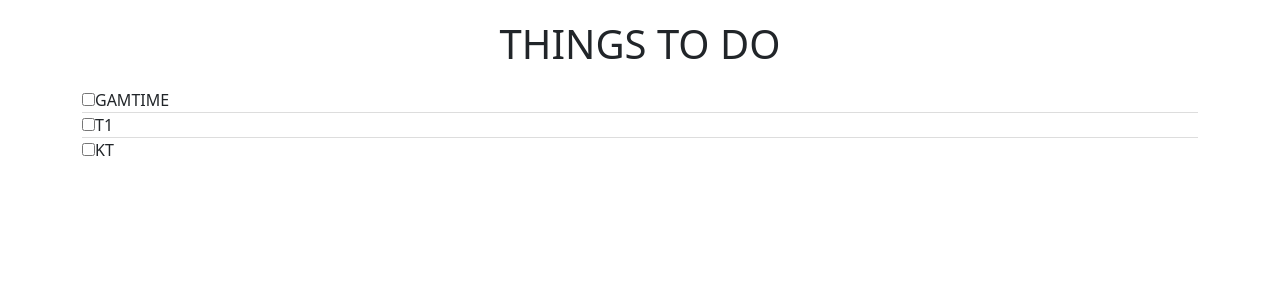
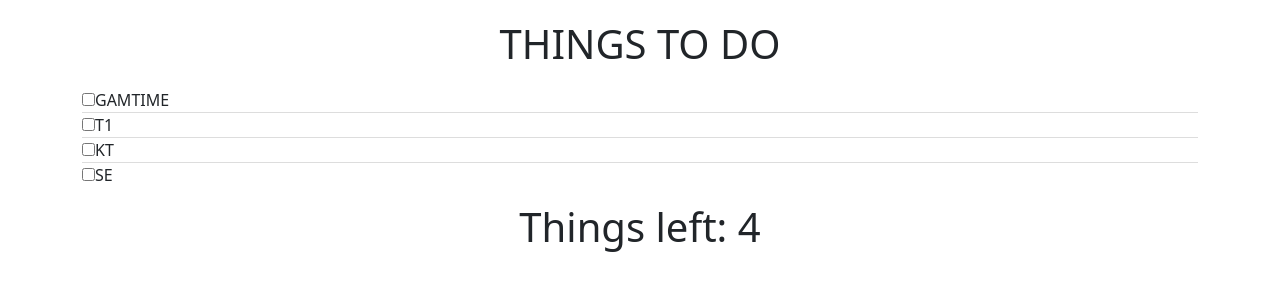
Before and after one commit to Maduro29/todo, a React (Create React App) app: page / in a window 1280 px wide. Shown: the top 300 px of the page. Built offline with nearby package versions, Linux system fonts and the light colour scheme.

Commit message:
footer-component

```diff
--- a/src/components/App.js
+++ b/src/components/App.js
@@ -17,6 +17,11 @@ function App() {
       id: 3,
       text: 'KT',
       status: false
+    },
+    {
+      id: 4,
+      text: 'SE',
+      status: true
     }
   ];
 
--- /dev/null
+++ b/src/components/Footer.js
@@ -0,0 +1,11 @@
+import React from "react";
+
+const Footer = (props) => {
+    let data = props;
+
+    return (
+        <h1>Things left: {data.left}</h1>
+    )
+}
+
+export default Footer
--- a/src/components/TodoItem.js
+++ b/src/components/TodoItem.js
@@ -2,7 +2,6 @@ import React from "react";
 
 const TodoItem = (props) => {
     const data = props;
-    console.log(data);
 
     return (
         <li className="ui-state-default">
--- a/src/components/TodoList.js
+++ b/src/components/TodoList.js
@@ -1,9 +1,11 @@
 import React from "react";
 import TodoItem from "./TodoItem";
 import Header from './Header';
+import Footer from './Footer'
 
 const TodoList = (props) => {
     const {title, items} = props;
+    const left = items.length;
 
     return (
         <div className="todolist">
@@ -13,6 +15,7 @@ const TodoList = (props) => {
                     <TodoItem key={item.id} data={item} />
                 ))}
             </ul>
+            <Footer left={left}/>
         </div>
     )
 }
```
